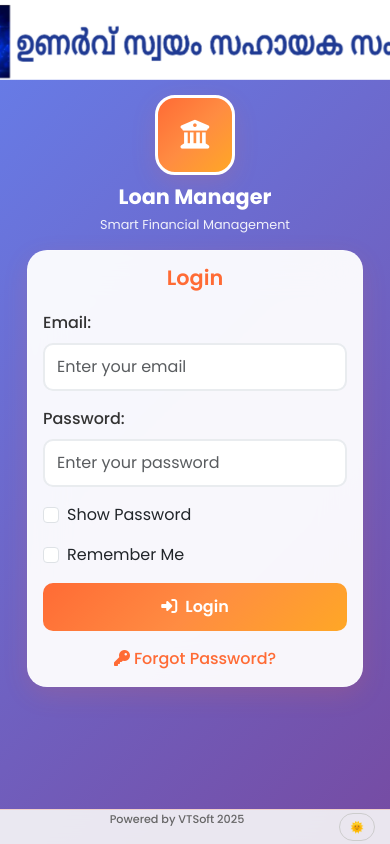
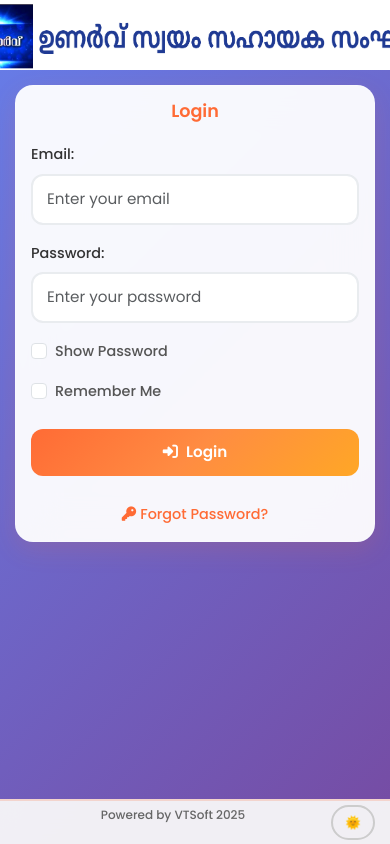
Before and after one commit to vishnuputhur/unarv, a plain HTML site: page login.html in a window 390 px wide. Drawn offline with nearby package versions, Linux system fonts and the light colour scheme; no server answers.

Commit message:
Update login.html

```diff
--- a/login.html
+++ b/login.html
@@ -3,7 +3,7 @@
 <head>
     <meta charset="UTF-8">
     <meta name="viewport" content="width=device-width, initial-scale=1.0">
-    <title>Loan Manager - Login</title>
+    <title>Login</title>
     <link href="https://fonts.googleapis.com/css2?family=Poppins:wght@300;400;500;600;700&display=swap" rel="stylesheet">
     <link href="https://cdn.jsdelivr.net/npm/bootstrap@5.3.0/dist/css/bootstrap.min.css" rel="stylesheet">
     <link rel="stylesheet" href="https://cdnjs.cloudflare.com/ajax/libs/font-awesome/6.4.0/css/all.min.css">
@@ -22,87 +22,62 @@
             --card-bg: rgba(45, 45, 45, 0.95);
         }
 
+        * {
+            margin: 0;
+            padding: 0;
+            box-sizing: border-box;
+        }
+
         body {
             font-family: 'Poppins', sans-serif;
             background: linear-gradient(135deg, #667eea 0%, #764ba2 100%);
             min-height: 100vh;
-            padding: 130px 0 40px 0; /* Header & Footer space */
+            padding: 100px 0 50px 0; /* Header & Footer space */
             margin: 0;
             position: relative;
         }
 
-        /* Fixed Header - Mobile Optimized */
-        .header-image {
-            width: 100%;
-            height: 120px; /* Fixed height for better control */
-            object-fit: cover; /* Ensures image covers the area without distortion */
-            display: block;
+        /* Fixed Header - Mobile Perfect */
+        .header-container {
             position: fixed;
             top: 0;
             left: 0;
-            z-index: 999;
+            width: 100%;
+            height: 100px; /* Fixed height for mobile */
+            z-index: 1000;
+            overflow: hidden;
         }
 
-        /* Logo Container */
-        .logo-container {
-            text-align: center;
-            margin: 10px 0 20px 0;
+        .header-image {
+            width: 100%;
+            height: 100%;
+            object-fit: cover; /* This ensures image covers the area perfectly */
+            display: block;
         }
 
-        .logo-container img {
-            max-height: 120px;
-            max-width: 120px;
-            border-radius: 20px;
-            box-shadow: var(--shadow);
-            border: 3px solid white;
-            object-fit: cover;
+        /* Main Content */
+        .main-content {
+            padding: 20px 15px;
+            max-width: 400px;
+            margin: 0 auto;
         }
 
-        /* Fallback Logo */
-        .logo-fallback {
-            width: 120px;
-            height: 120px;
-            border-radius: 20px;
-            background: var(--gradient);
-            display: flex;
-            align-items: center;
-            justify-content: center;
-            margin: 0 auto;
-            color: white;
-            font-size: 2.5rem;
-            box-shadow: var(--shadow);
-            border: 3px solid white;
-        }
-
-        .app-title {
-            color: white;
-            font-size: 1.8rem;
-            font-weight: 700;
-            margin: 10px 0 5px 0;
-        }
-
-        .app-subtitle {
-            color: rgba(255, 255, 255, 0.9);
-            font-size: 1rem;
-        }
-
-        /* Main Card */
-        .main-card {
+        /* Login Card */
+        .login-card {
             background: var(--card-bg);
             backdrop-filter: blur(20px);
             border-radius: 20px;
             padding: 25px;
             box-shadow: var(--shadow);
             border: 1px solid rgba(255, 255, 255, 0.2);
-            margin: 0 auto 30px;
-            max-width: 450px;
         }
 
-        .main-card h2 {
+        .login-title {
             text-align: center;
             margin-bottom: 25px;
             color: var(--primary-orange);
             font-weight: 600;
+            font-size: 1.5rem;
         }
 
         /* Form Styling */
@@ -110,6 +85,7 @@
             font-weight: 500;
             color: #333;
             margin-bottom: 8px;
+            font-size: 0.9rem;
         }
 
         [data-theme="dark"] .form-label {
@@ -117,27 +93,30 @@
         }
 
         .form-control {
-            border-radius: 10px;
-            padding: 12px 15px;
+            border-radius: 12px;
+            padding: 14px 16px;
             border: 2px solid #e9ecef;
             transition: all 0.3s ease;
+            font-size: 1rem;
         }
 
         .form-control:focus {
             border-color: var(--primary-orange);
-            box-shadow: 0 0 0 0.2rem rgba(255, 107, 53, 0.25);
+            box-shadow: 0 0 0 0.2rem rgba(255, 107, 53, 0.15);
         }
 
         /* Buttons */
         .btn-login {
             background: var(--gradient);
             border: none;
-            border-radius: 10px;
-            padding: 12px 30px;
+            border-radius: 12px;
+            padding: 14px 30px;
             font-weight: 600;
             width: 100%;
             transition: all 0.3s ease;
             color: white;
+            font-size: 1rem;
+            margin: 10px 0;
         }
 
         .btn-login:hover {
@@ -145,10 +124,20 @@
             box-shadow: var(--shadow-hover);
         }
 
-        /* Checkbox Styling */
+        /* Checkbox */
         .form-check-input:checked {
             background-color: var(--primary-orange);
             border-color: var(--primary-orange);
+        }
+
+        .form-check-label {
+            font-weight: 500;
+            color: #555;
+            font-size: 0.9rem;
+        }
+
+        [data-theme="dark"] .form-check-label {
+            color: #ccc;
         }
 
         /* Links */
@@ -157,6 +146,7 @@
             text-decoration: none;
             font-weight: 500;
             transition: color 0.3s ease;
+            font-size: 0.9rem;
         }
 
         .forgot-password:hover {
@@ -165,26 +155,26 @@
         }
 
         /* Fixed Footer */
-        footer {
+        .footer {
             position: fixed;
             bottom: 0;
             left: 0;
             width: 100%;
-            background: rgba(248, 248, 248, 0.9);
+            background: rgba(248, 248, 248, 0.95);
             backdrop-filter: blur(10px);
             color: #666;
             font-size: 0.8rem;
             z-index: 1000;
-            border-top: 1px solid rgba(255, 107, 53, 0.2);
+            border-top: 2px solid rgba(255, 107, 53, 0.2);
             display: flex;
             justify-content: space-between;
             align-items: center;
-            padding: 8px 20px;
-            height: 40px;
+            padding: 10px 20px;
+            height: 50px;
         }
 
-        [data-theme="dark"] footer {
-            background: rgba(45, 45, 45, 0.9);
+        [data-theme="dark"] .footer {
+            background: rgba(45, 45, 45, 0.95);
             color: #ccc;
         }
 
@@ -194,14 +184,13 @@
             font-weight: 500;
         }
 
-        /* Theme Toggle */
         .theme-toggle-btn {
             background: transparent;
-            border: 1px solid #ccc;
+            border: 2px solid #ccc;
             border-radius: 20px;
-            padding: 5px 10px;
+            padding: 6px 12px;
             color: #666;
-            font-size: 0.7rem;
+            font-size: 0.8rem;
             transition: all 0.3s ease;
             cursor: pointer;
         }
@@ -217,166 +206,150 @@
             border-color: var(--primary-orange);
         }
 
-        /* Responsive Design - Mobile First */
+        /* Loading State */
+        .btn-loading {
+            opacity: 0.7;
+            pointer-events: none;
+        }
+
+        /* Mobile Responsive */
         @media (max-width: 768px) {
             body {
-                padding: 110px 15px 40px 15px;
+                padding: 90px 10px 50px 10px;
             }
 
-            .header-image {
-                height: 100px;
+            .header-container {
+                height: 90px;
             }
 
-            .logo-container {
-                margin: 5px 0 15px 0;
+            .main-content {
+                padding: 15px 10px;
             }
 
-            .logo-container img {
-                max-height: 100px;
-                max-width: 100px;
+            .login-card {
+                padding: 20px;
             }
 
-            .logo-fallback {
-                width: 100px;
-                height: 100px;
-                font-size: 2rem;
-            }
-
-            .app-title {
-                font-size: 1.5rem;
-            }
-
-            .app-subtitle {
-                font-size: 0.9rem;
-            }
-
-            .main-card {
-                padding: 20px;
-                margin: 0 10px 30px 10px;
+            .login-title {
+                font-size: 1.3rem;
+                margin-bottom: 20px;
             }
         }
 
         @media (max-width: 576px) {
             body {
-                padding: 100px 10px 40px 10px;
+                padding: 80px 8px 50px 8px;
             }
 
-            .header-image {
-                height: 90px;
+            .header-container {
+                height: 80px;
             }
 
-            .logo-container img {
-                max-height: 80px;
-                max-width: 80px;
+            .login-card {
+                padding: 18px;
+                border-radius: 18px;
             }
 
-            .logo-fallback {
-                width: 80px;
-                height: 80px;
-                font-size: 1.8rem;
-            }
-
-            .app-title {
-                font-size: 1.3rem;
-            }
-
-            .app-subtitle {
-                font-size: 0.8rem;
-            }
-
-            .main-card {
-                padding: 15px;
-            }
-
-            .main-card h2 {
-                font-size: 1.3rem;
-                margin-bottom: 20px;
+            .login-title {
+                font-size: 1.2rem;
             }
 
             .form-control {
-                padding: 10px 12px;
+                padding: 12px 14px;
+                font-size: 0.95rem;
             }
 
-            footer {
-                padding: 6px 15px;
-                height: 35px;
-                font-size: 0.7rem;
+            .btn-login {
+                padding: 12px 20px;
+                font-size: 0.95rem;
+            }
+
+            .footer {
+                padding: 8px 15px;
+                height: 45px;
+                font-size: 0.75rem;
             }
         }
 
         @media (max-width: 400px) {
-            .header-image {
-                height: 80px;
+            body {
+                padding: 70px 5px 50px 5px;
+            }
+
+            .header-container {
+                height: 70px;
+            }
+
+            .login-card {
+                padding: 15px;
+            }
+
+            .login-title {
+                font-size: 1.1rem;
+            }
+        }
+
+        /* Extra small devices */
+        @media (max-width: 360px) {
+            .header-container {
+                height: 65px;
             }
 
             body {
-                padding: 90px 5px 40px 5px;
+                padding: 65px 5px 50px 5px;
             }
-        }
-
-        /* Loading State */
-        .btn-loading {
-            opacity: 0.7;
-            pointer-events: none;
         }
     </style>
 </head>
 <body>
     <!-- Fixed Header -->
-    <img src="head.png" alt="Loan Manager Header" class="header-image"
+    <div class="header-container">
+        <img src="head.png" alt="Header" class="header-image"
              onerror="this.style.display='none'">
-
-    <main class="container">
-        <div class="logo-container">
-            <!-- Logo with Fallback -->
-            <img src="logo.jpg" alt="Loan Manager Logo" class="img-fluid"
-                 onerror="this.style.display='none'; document.getElementById('logoFallback').style.display='flex';">
-
-            <div id="logoFallback" class="logo-fallback" style="display: none;">
-                <i class="fas fa-university"></i>
     </div>
 
-            <h1 class="app-title">Loan Manager</h1>
-            <p class="app-subtitle">Smart Financial Management</p>
-        </div>
-
-        <div class="row justify-content-center">
-            <div class="col-12 col-md-6 col-lg-4">
-                <div class="main-card">
-                    <h2>Login</h2>
+    <!-- Main Content -->
+    <div class="main-content">
+        <div class="login-card">
+            <h2 class="login-title">Login</h2>
             <form id="loginForm">
                 <div class="mb-3">
                     <label for="email" class="form-label">Email:</label>
                     <input type="email" class="form-control" id="email" required
                            placeholder="Enter your email">
                 </div>
+
                 <div class="mb-3">
                     <label for="password" class="form-label">Password:</label>
                     <input type="password" class="form-control" id="password" required
                            placeholder="Enter your password">
                 </div>
+
                 <div class="mb-3 form-check">
                     <input type="checkbox" class="form-check-input" id="showPassword">
                     <label class="form-check-label" for="showPassword">Show Password</label>
                 </div>
+
                 <div class="mb-3 form-check">
                     <input type="checkbox" class="form-check-input" id="rememberMe">
                     <label class="form-check-label" for="rememberMe">Remember Me</label>
                 </div>
-                        <button type="submit" class="btn btn-login mb-3">
+
+                <button type="submit" class="btn btn-login">
                     <i class="fas fa-sign-in-alt me-2"></i>Login
                 </button>
-                        <a href="#" id="forgotPassword" class="forgot-password d-block text-center">
+
+                <div class="text-center mt-3">
+                    <a href="#" id="forgotPassword" class="forgot-password">
                         <i class="fas fa-key me-1"></i>Forgot Password?
                     </a>
+                </div>
             </form>
         </div>
     </div>
-        </div>
-    </main>
 
     <!-- Fixed Footer -->
-    <footer>
+    <footer class="footer">
         <div class="footer-text">
             <p>Powered by VTSoft 2025</p>
         </div>
@@ -408,7 +381,6 @@
             // Check if user is already logged in
             auth.onAuthStateChanged((user) => {
                 if (user) {
-                    // Redirect to index.html if already logged in
                     window.location.href = 'index.html';
                 }
             });
@@ -467,7 +439,6 @@
                             alert(errorMessage);
                         })
                         .finally(() => {
-                            // Reset button state
                             submitBtn.classList.remove('btn-loading');
                             submitBtn.innerHTML = '<i class="fas fa-sign-in-alt me-2"></i>Login';
                         });
@@ -528,7 +499,6 @@
                     themeToggle.textContent = newTheme === 'light' ? '🌞' : '🌙';
                 });
 
-                // Set initial theme
                 const savedTheme = localStorage.getItem('theme') || 'light';
                 document.documentElement.setAttribute('data-theme', savedTheme);
                 themeToggle.textContent = savedTheme === 'light' ? '🌞' : '🌙';
```
Lines whose indentation alone changed are shown as unchanged.
